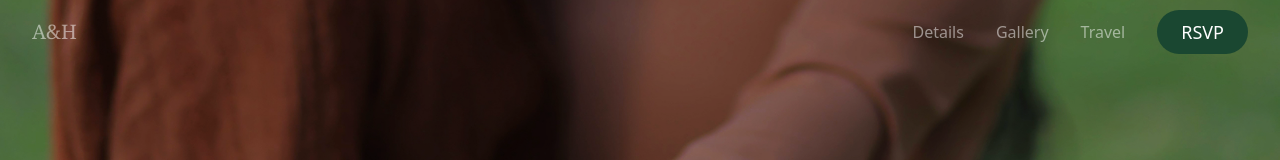
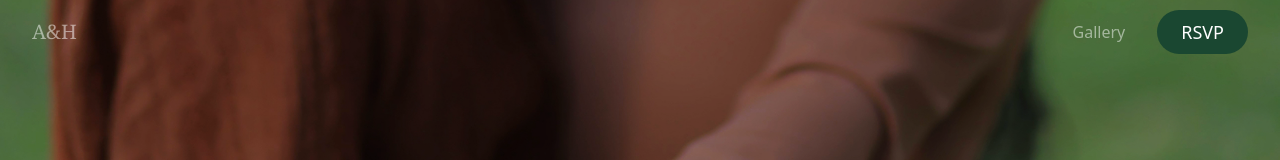
Before and after one commit to arnoldcod/our-day, a React (Vite) app: page /our-story in a window 1280 px wide. Shown: the top 160 px of the page. Built offline with nearby package versions, Linux system fonts and the light colour scheme.

Commit message:
added the redirect links

```diff
--- a/src/components/Navbar.jsx
+++ b/src/components/Navbar.jsx
@@ -29,10 +29,10 @@ const Navbar = () => {
 
             <div className="hidden md:flex items-center space-x-8">
               {/* <a href="/our-story" className="text-white/50 hover:text-secondary transition-colors">Our Story</a> */}
-              <a href="/#details" className="text-white/50 hover:text-secondary transition-colors">Details</a>
+              {/* <a href="/#details" className="text-white/50 hover:text-secondary transition-colors">Details</a> */}
               <a href="/#gallery" className="text-white/50 hover:text-secondary transition-colors">Gallery</a>
               {/* <a href="#registry" className="text-white/50 hover:text-secondary transition-colors">Registry</a> */}
-              <a href="/#travel" className="text-white/50 hover:text-secondary transition-colors">Travel</a>
+              {/* <a href="/#travel" className="text-white/50 hover:text-secondary transition-colors">Travel</a> */}
               <a href="https://docs.google.com/forms/d/e/1FAIpQLScAzGSYder59TqJilN9iesT_NJELBSv6D6K3dpE255vYkOaBQ/viewform?usp=header" className="bg-primary text-white px-6 py-2 rounded-full text-lg">
                 RSVP
               </a>
@@ -68,12 +68,12 @@ const Navbar = () => {
             <div className="flex flex-col items-center space-y-6 p-8">
               <a href="/our-story" onClick={() => setIsMobileMenuOpen(false)} className="text-primary text-lg">Our Story</a>
               {/* <a href="/details" onClick={() => setIsMobileMenuOpen(false)} className="text-primary text-lg">Details</a> */}
-              <a href="/#gallery" onClick={() => setIsMobileMenuOpen(false)} className="text-primary text-lg">Gallery</a>
+              {/* <a href="/#gallery" onClick={() => setIsMobileMenuOpen(false)} className="text-primary text-lg">Gallery</a> */}
               {/* <a href="#registry" onClick={() => setIsMobileMenuOpen(false)} className="text-primary text-lg">Registry</a> */}
               {/* <a href="#travel" onClick={() => setIsMobileMenuOpen(false)} className="text-primary text-lg">Travel</a> */}
-              {/* <button className="bg-primary text-white px-6 py-2 rounded-full text-lg">
+              <a href="https://docs.google.com/forms/d/e/1FAIpQLScAzGSYder59TqJilN9iesT_NJELBSv6D6K3dpE255vYkOaBQ/viewform?usp=header" className="bg-primary text-white px-6 py-2 rounded-full text-lg">
                 RSVP
-              </button> */}
+              </a>
             </div>
           </motion.div>
         )}
```
